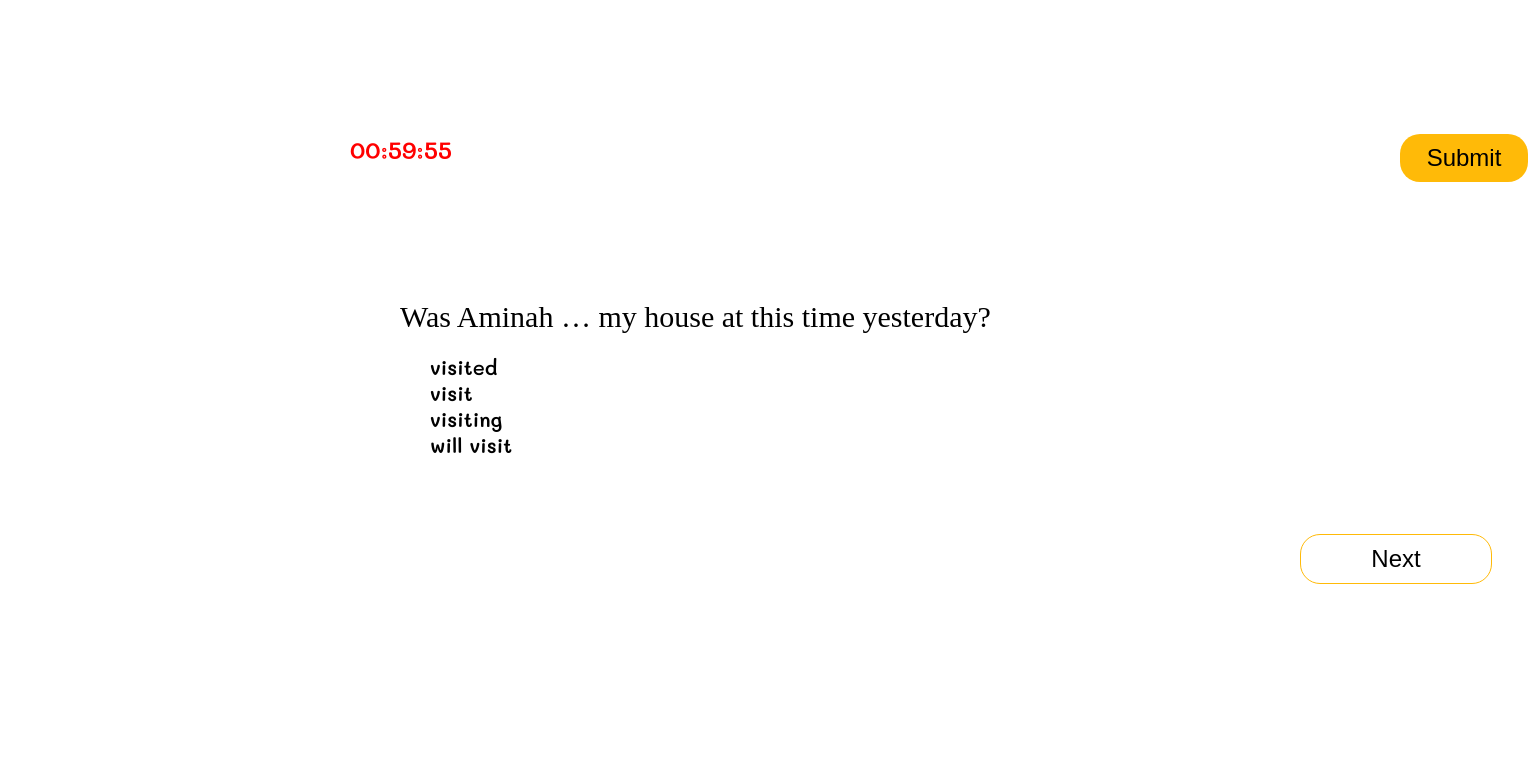
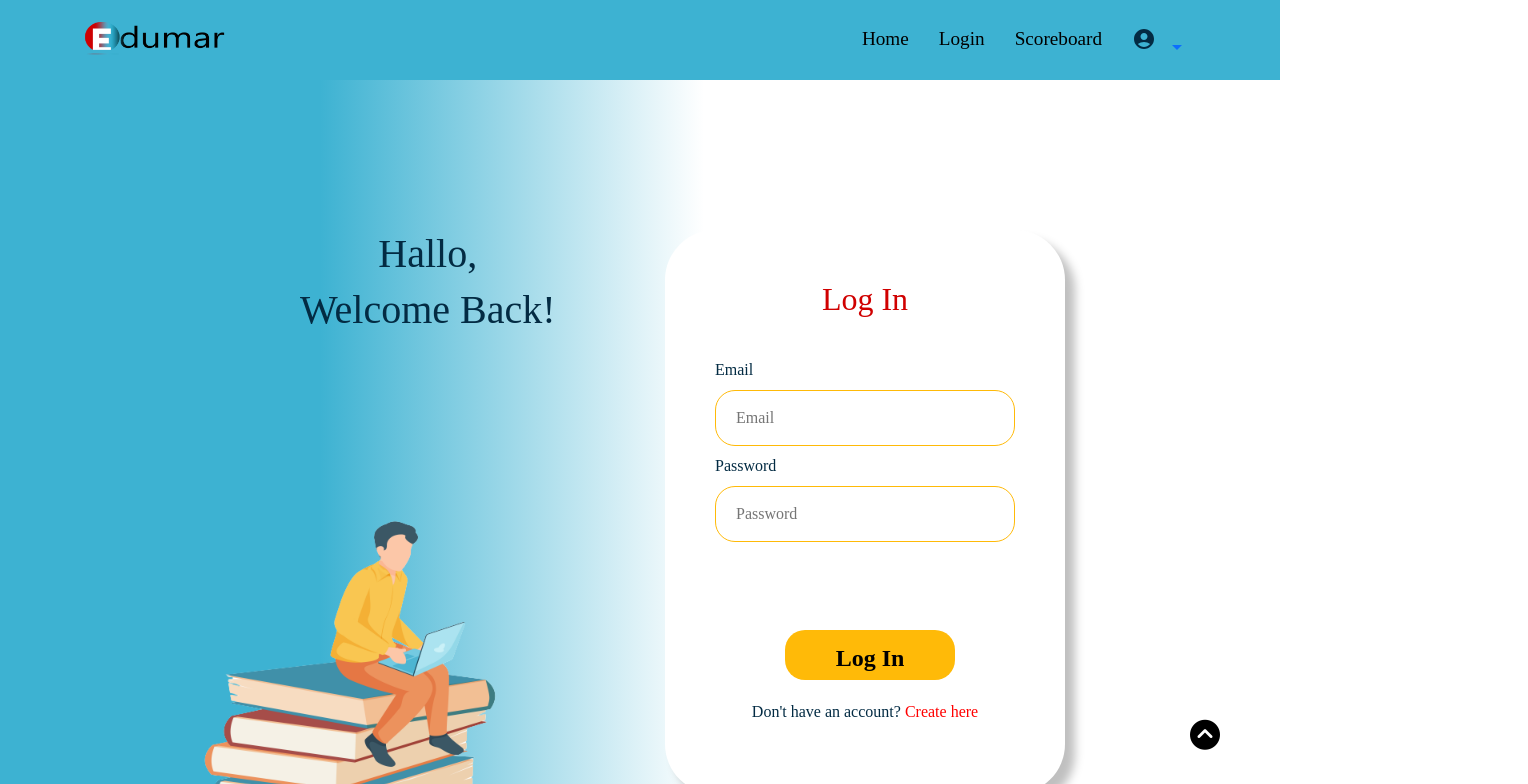
Before and after one commit to rg-km/final-project-engineering-63, a React (Create React App) app in the folder frontend/: page /login in a window 1280 px wide. Shown: the top 784 px of the page, 1528 px wide, since content can reach past the window. Built offline with nearby package versions, Linux system fonts and the light colour scheme.

Commit message:
fix login button

```diff
--- a/frontend/src/App.js
+++ b/frontend/src/App.js
@@ -1,16 +1,16 @@
 import React from "react"
 import "./App.css"
-// import { BrowserRouter as Router, Switch, Route } from "react-router-dom"
-// import Footer from "./components/home/Footer"
-// import Header from "./components/home/header/Header"
-// import HomePages from "./components/pages/HomePages"
-// import LoginPages from "./components/pages/LoginPages"
+import { BrowserRouter as Router, Switch, Route } from "react-router-dom"
+import Footer from "./components/home/Footer"
+import Header from "./components/home/header/Header"
+import HomePages from "./components/pages/HomePages"
+import LoginPages from "./components/pages/LoginPages"
 import CoursePages from "./components/pages/CoursePages"
 
 const App = () => {
   return (
     <>
-      {/* <Router>
+      <Router>
         <Header />
         <Switch>
           <Route path='/' exact component={HomePages} />
@@ -18,8 +18,7 @@ const App = () => {
           <Route path='/course' exact component={CoursePages} />
         </Switch>
         <Footer />
-      </Router> */}
-      <CoursePages/>
+      </Router>
     </>
   )
 }
--- a/frontend/src/components/course/Course.jsx
+++ b/frontend/src/components/course/Course.jsx
@@ -45,7 +45,7 @@ return (
             </label>
         <div className='course-timer'>{stopwatch}</div>
     </div>
-    <button type="submit">Submit</button>
+    <button type="submit-answer">Submit</button>
     <button type="next">Next</button>
     </div>
     );
--- a/frontend/src/components/pages/CoursePages.css
+++ b/frontend/src/components/pages/CoursePages.css
@@ -18,7 +18,7 @@
   font-style: bold;
 }
 
-button[type=submit] {
+button[type=submit-answer] {
   position: absolute;
   background-color: #FFBA08;
   color: black;
--- a/frontend/src/components/pages/LoginPages.css
+++ b/frontend/src/components/pages/LoginPages.css
@@ -76,6 +76,7 @@ button[type=submit] {
   padding: 10px;
   padding-bottom: 10px;
   margin-top: 80px;
+  margin-left: 70px;
   font-size: 24px;
   border: none;
   outline: none;
```
